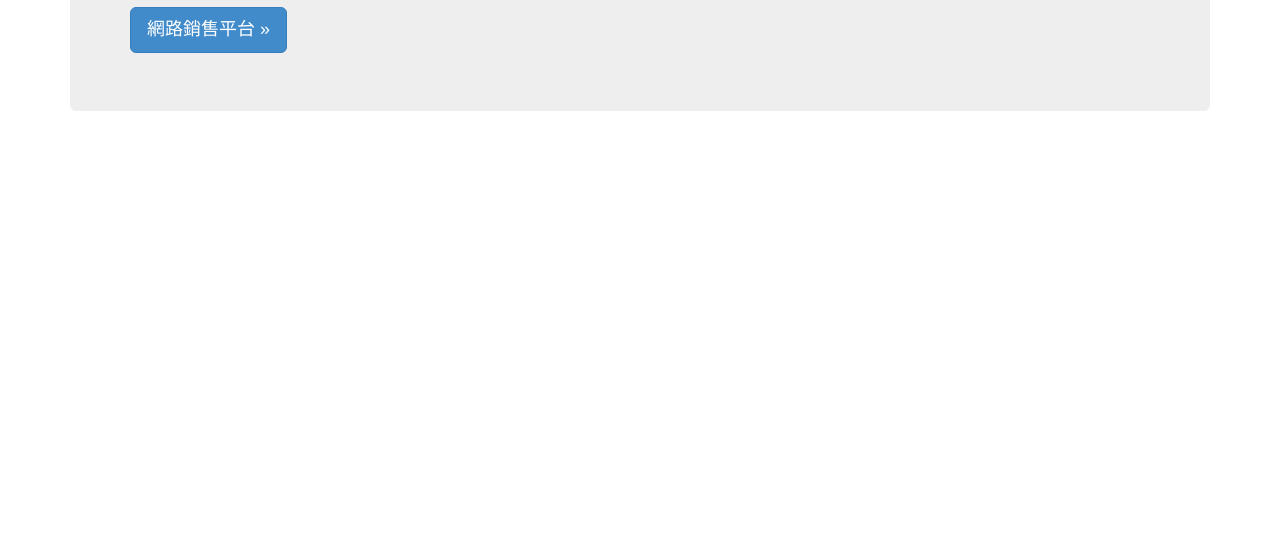
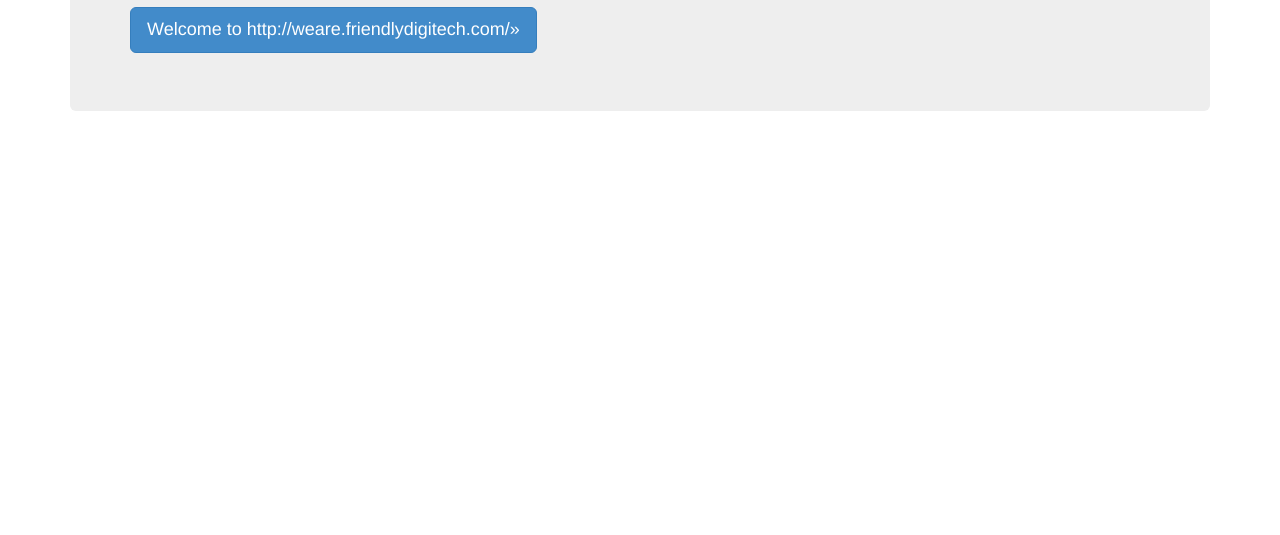
Before and after one commit to friendlydigitech/B2B, a plain HTML site: page index.html in a window 1280 px wide. Shown: the part 265-800 px from the top of the page. Drawn offline with nearby package versions, Linux system fonts and the light colour scheme.

Commit message:
B2B網站V1

```diff
--- a/index.html
+++ b/index.html
@@ -41,7 +41,7 @@
         <h1>網站維護中</h1>
         <p>&nbsp;</p>
         <p>
-          <a class="btn btn-lg btn-primary" href="http://weare.friendlydigitech.com/" role="button">網路銷售平台 &raquo;</a>
+          <a class="btn btn-lg btn-primary" href="http://weare.friendlydigitech.com/" role="button">Welcome to http://weare.friendlydigitech.com/&raquo;</a>
         </p>
       </div>
 
```
